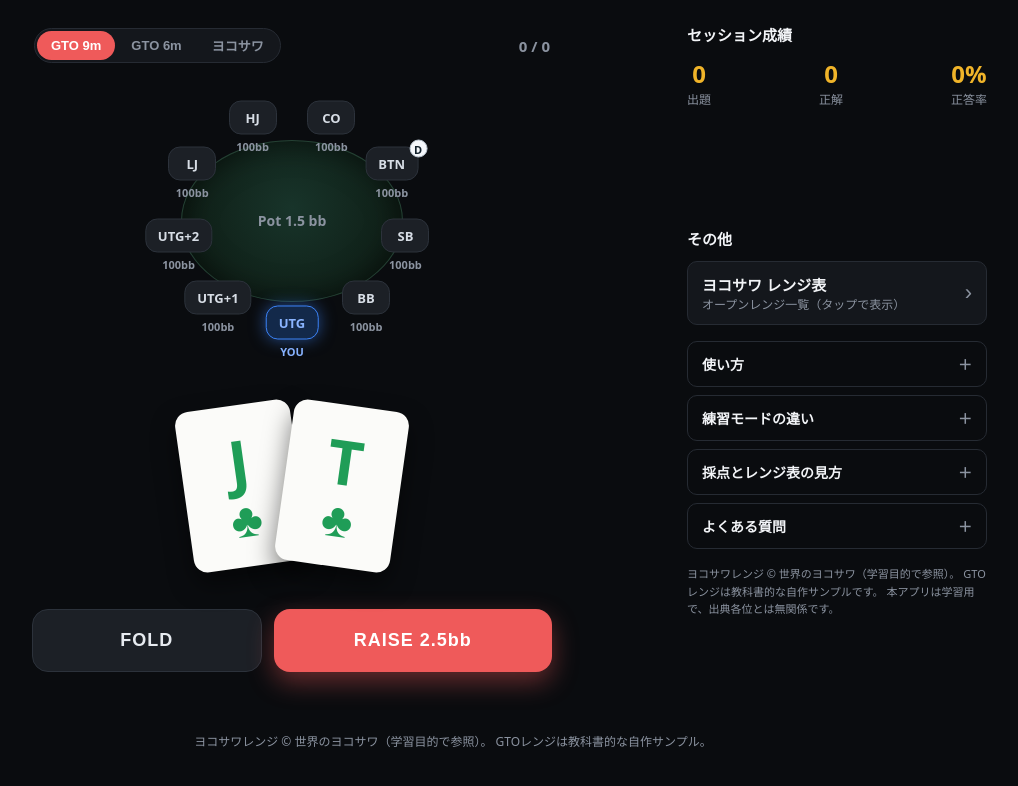
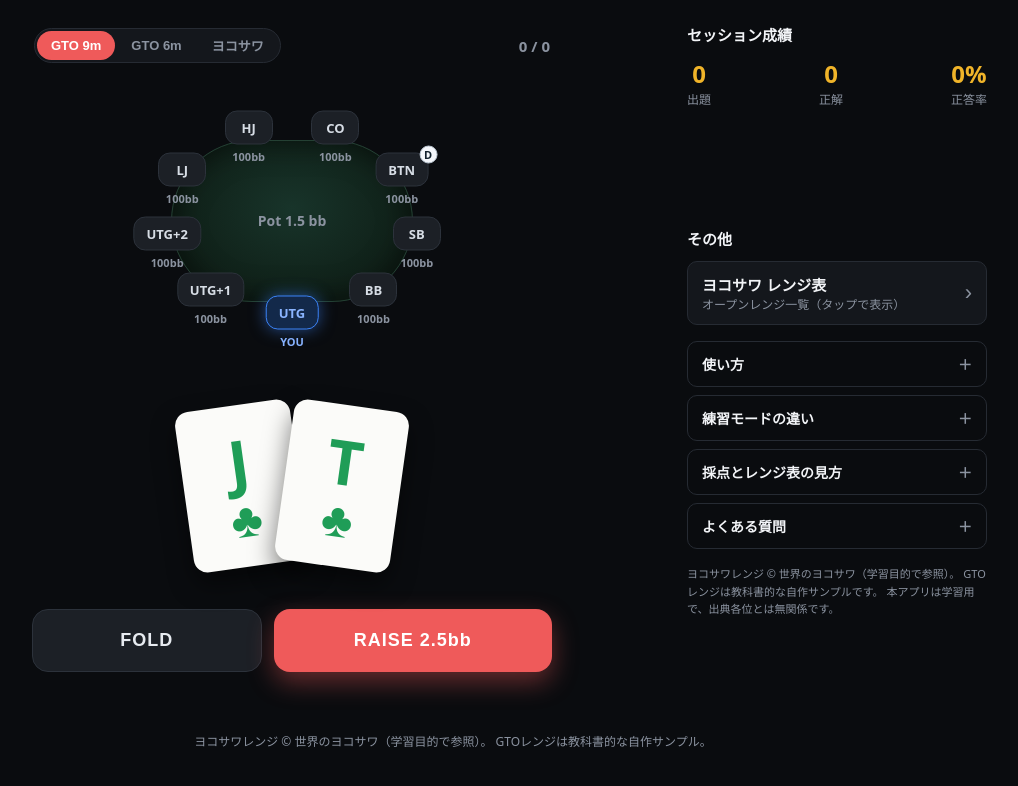
Before and after one commit to EgTheGoat/preflop-drill, a React (Vite) app: page / in a window 1280 px wide. Shown: the top 786 px of the page, without its empty margins (187-1205 px from the left). Built offline with nearby package versions, Linux system fonts and the light colour scheme.

Commit message:
Change poker table shape from ellipse to stadium (straight sides + semicircular ends)

```diff
--- a/src/components/TableDiagram.tsx
+++ b/src/components/TableDiagram.tsx
@@ -7,8 +7,8 @@ import { POSITION_LABEL, SIX_MAX_ORDER, type Position } from "../types/range";
 // 楕円の中心・半径（%）。6-max の従来レイアウトを再現しつつ任意席数に一般化する。
 const CX = 50;
 const CY = 52;
-const RX = 40;
-const RY = 40;
+const RX = 44;
+const RY = 36;
 
 // ヒーローからの相対オフセット offset(0=自分,1=左隣…) と総席数 n から楕円上の座席座標を求める。
 // 0 を最下部中央(下=-90°)に置き、反時計回り（左→上→右）へ並べる。
--- a/src/index.css
+++ b/src/index.css
@@ -121,9 +121,9 @@ body {
 }
 .table-felt {
   position: absolute;
-  inset: 19.4% 11.3%; /* 輪（フェルト楕円）を従来比 10% 縮小 */
-  border-radius: 50%;
-  background: radial-gradient(circle at 50% 42%, #18342a, #0f1f17 72%);
+  inset: 19.4% 8%;
+  border-radius: 999px;
+  background: radial-gradient(ellipse at 50% 42%, #18342a, #0f1f17 72%);
   border: 1px solid #244033;
   box-shadow: inset 0 0 30px rgba(0, 0, 0, 0.55);
   display: flex;
```
